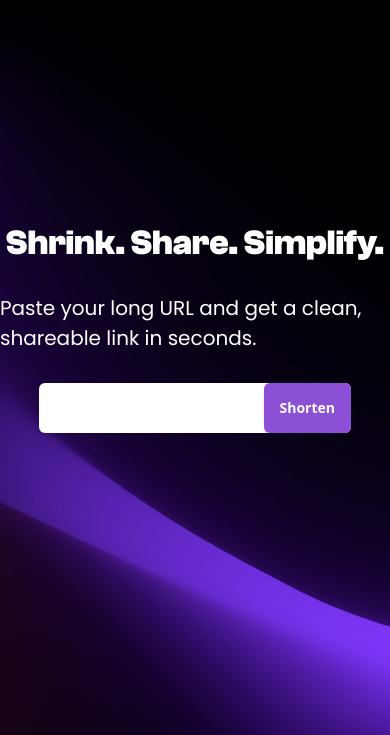
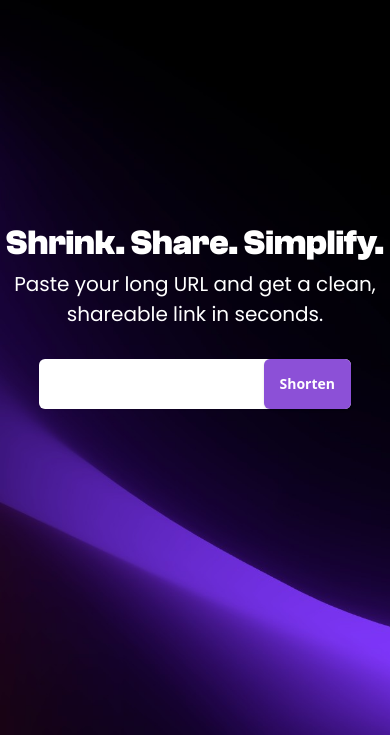
Before and after one commit to abhinavshr89/shortify, a React (Vite) app in the folder frontend/: page / in a window 390 px wide. Shown: the part 109-844 px from the top of the page. Built offline with nearby package versions, Linux system fonts and the light colour scheme.

Commit message:
fixed text alignment

```diff
--- a/frontend/src/App.jsx
+++ b/frontend/src/App.jsx
@@ -40,10 +40,10 @@ export default function App() {
   return (
     <div className="h-screen bg-hero-pattern bg-cover text-white flex items-center justify-center flex-col gap-0">
       <Toaster position="top-right" reverseOrder={false} />
-      <div className="font-clash max-sm:text-[35px] text-[80px] text-center leading-[100px]">
+      <div className="font-clash max-sm:text-[35px] text-[80px] text-center sm:leading-[100px]">
         Shrink. Share. Simplify.
       </div>
-      <div className="font-poppins text-[20px]  ">
+      <div className="font-poppins text-[20px]  max-sm:text-[20px] text-center">
         Paste your long URL and get a clean, shareable link in seconds.
       </div>
       <form
```
